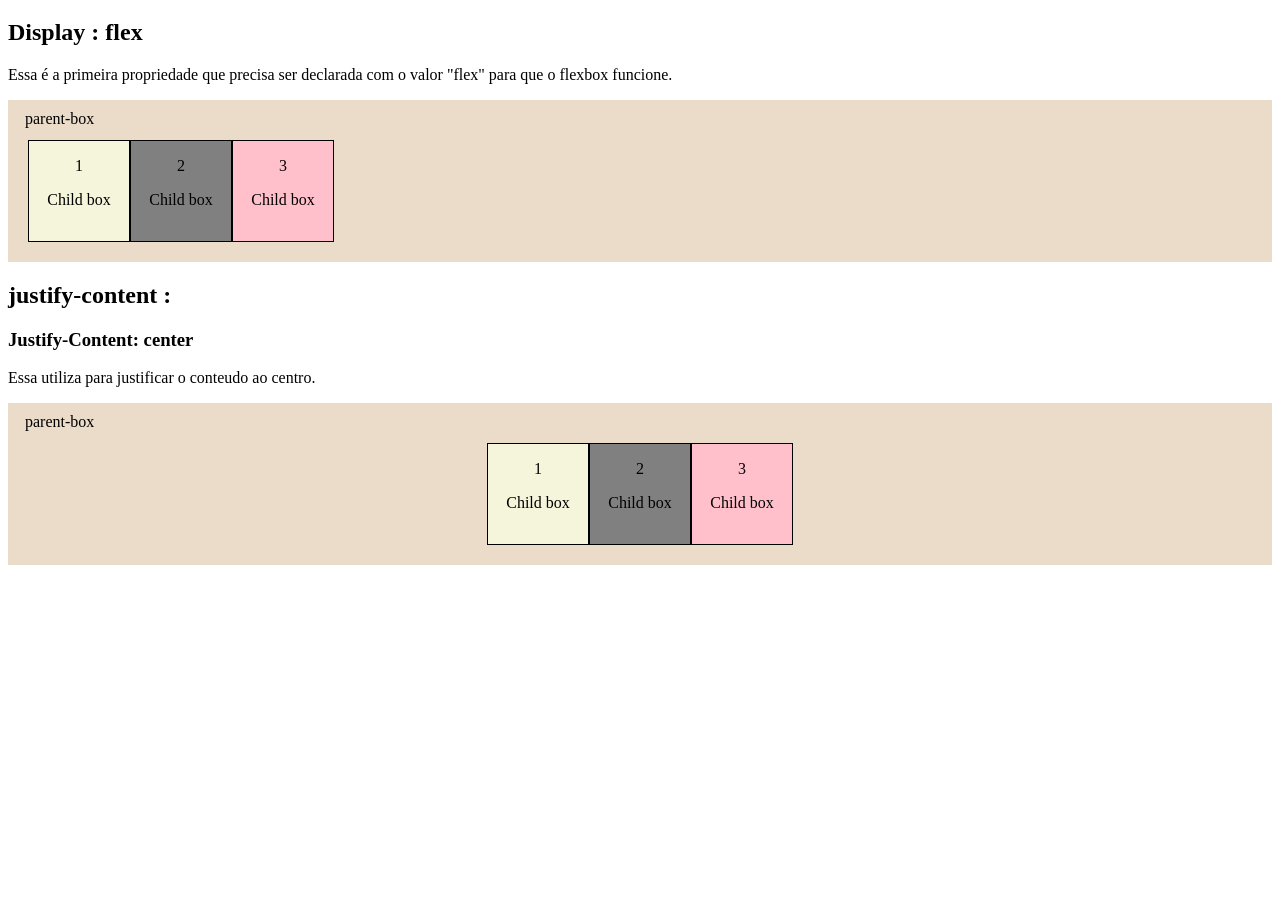
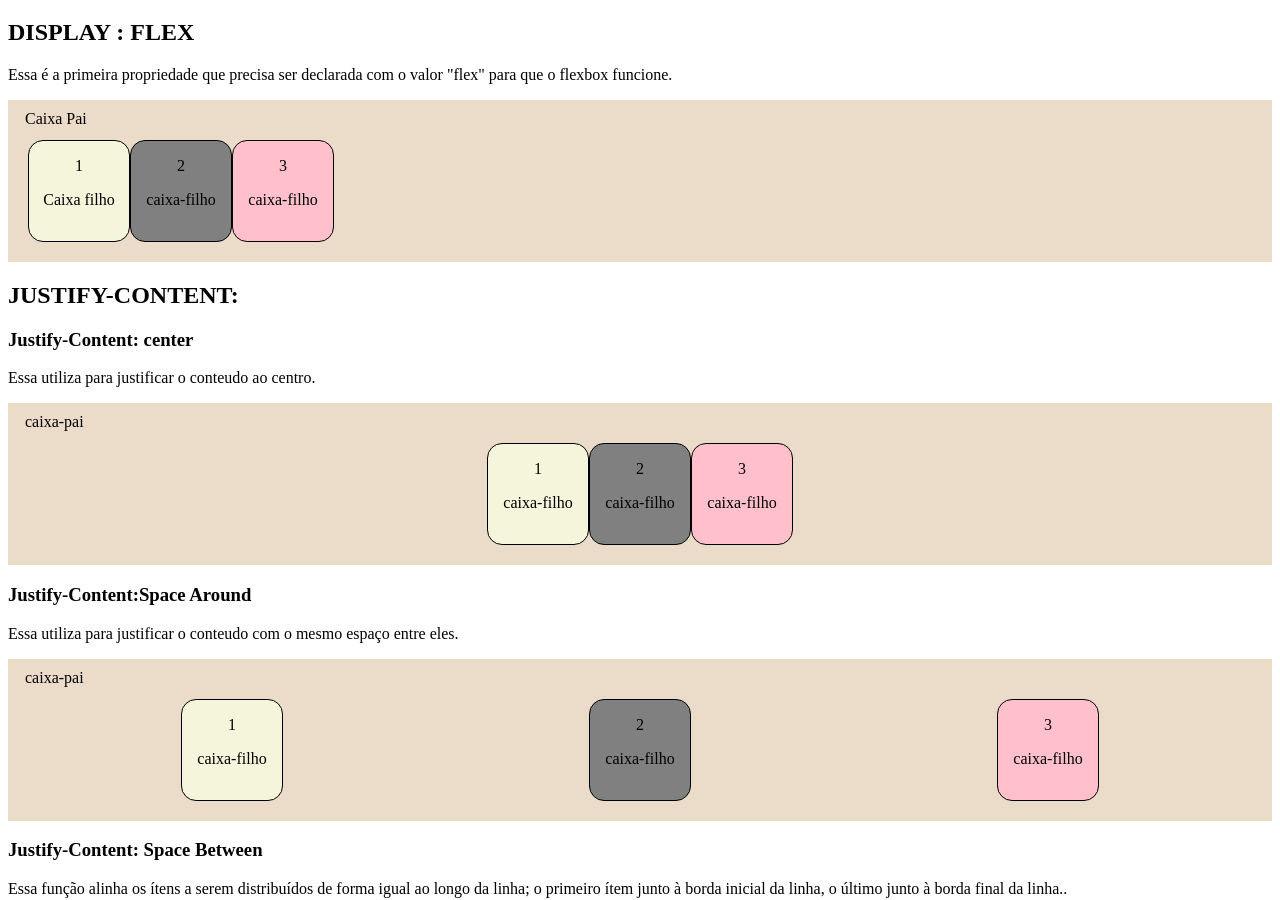
Before and after one commit to giperuzzo/css-flexbox, a plain HTML site: page index.html in a window 1280 px wide. Shown: the part 61-961 px from the top of the page. Before the commit the page ends 800 px from the top, so only its background shows below. Drawn offline with Linux system fonts and the light colour scheme.

Commit message:
funcoes do justify contente

```diff
--- a/index.html
+++ b/index.html
@@ -14,54 +14,121 @@
 
     <section class="property-section" id="display-flex">
 
-        <h2 class="property-title"> Display : flex</h2>
+        <h2 class="property-title"> DISPLAY : FLEX </h2>
         <p class="property-explanation">Essa é a primeira propriedade que precisa ser declarada com o valor "flex" para
             que o flexbox funcione.</p>
-        <div class="parent-box">
-            <p>parent-box</p>
-            <div class="child-box">
+        <div class="caixa-pai">
+            <p>Caixa Pai</p>
+            <div class="caixa-filho">
                 <p>1</p>
-                <p>Child box</p>
+                <p>Caixa filho</p>
             </div>
-            <div class="child-box">
+            <div class="caixa-filho">
                 <p>2</p>
-                <p>Child box</p>
+                <p>caixa-filho</p>
             </div>
-            <div class="child-box">
+            <div class="caixa-filho">
                 <p>3</p>
-                <p>Child box</p>
+                <p>caixa-filho</p>
+            </div>
+        </div>
+    </section>
+
+    <section class="property-section" id="justify-content">
+
+        <h2 class="property-title"> JUSTIFY-CONTENT: </h2>
+
+            <section class="value-section" id="jc-center">
+            <h3 class="value-title">Justify-Content: center</h3>
+            <p class="property-explanation">Essa utiliza para justificar o conteudo ao centro.
+        </p>
+        <div class="caixa-pai">
+            <p>caixa-pai</p>
+            <div class="caixa-filho">
+                <p>1</p>
+                <p>caixa-filho</p>
+            </div>
+            <div class="caixa-filho">
+                <p>2</p>
+                <p>caixa-filho</p>
+            </div>
+            <div class="caixa-filho">
+                <p>3</p>
+                <p>caixa-filho</p>
             </div>
         </div>
 
 
+ </section>
+
+ <section class="value-section" id="jc-space-around">
+    <h3 class="value-title">Justify-Content:Space Around</h3>
+    <p class="property-explanation">Essa utiliza para justificar o conteudo com o mesmo espaço entre eles.
+    </p>
+    <div class="caixa-pai">
+        <p>caixa-pai</p>
+        <div class="caixa-filho">
+            <p>1</p>
+            <p>caixa-filho</p>
+        </div>
+        <div class="caixa-filho">
+            <p>2</p>
+            <p>caixa-filho</p>
+        </div>
+        <div class="caixa-filho">
+            <p>3</p>
+            <p>caixa-filho</p>
+        </div>
+    </div>
 
 
 </section>
 
-    <section class="property-section" id="justify-content">
-
-        <h2 class="property-title"> justify-content : </h2>
-        <h3 class="value-title">Justify-Content: center</h3>
-        <p class="property-explanation">Essa utiliza para justificar o conteudo ao centro.
+<section class="value-section" id="jc-space-between">
+    <h3 class="value-title">Justify-Content: Space Between</h3>
+    <p class="property-explanation">Essa função alinha os ítens a serem distribuídos de forma igual ao longo da linha; o primeiro ítem junto à borda inicial da linha, o último junto à borda final da linha..
     </p>
-        <div class="parent-box">
-            <p>parent-box</p>
-            <div class="child-box">
+    <div class="caixa-pai">
+        <p>caixa-pai</p>
+        <div class="caixa-filho">
             <p>1</p>
-                <p>Child box</p>
+            <p>caixa-filho</p>
         </div>
-            <div class="child-box">
+        <div class="caixa-filho">
             <p>2</p>
-                <p>Child box</p>
+            <p>caixa-filho</p>
         </div>
-            <div class="child-box">
+        <div class="caixa-filho">
             <p>3</p>
-                <p>Child box</p>
+            <p>caixa-filho</p>
         </div>
     </div>
 
 
+</section>
 
+<section class="value-section" id="jc-space-evenly">
+    <h3 class="value-title">Justify-Content: Space Evenly</h3>
+    <p class="property-explanation">Essa função distribuí os itens de forma que o espaçamento entre quaisquer dois itens da linha (incluindo entre os ítens e as bordas) seja igual.
+    </p>
+    <div class="caixa-pai">
+        <p>caixa-filho</p>
+        <div class="caixa-filho">
+            <p>1</p>
+            <p>caixa-filho</p>
+        </div>
+        <div class="caixa-filho">
+            <p>2</p>
+            <p>caixa-filho</p>
+        </div>
+        <div class="caixa-filho">
+            <p>3</p>
+            <p>caixa-filho</p>
+        </div>
+    </div>
+
+
+</section>
 
     </section>
 
--- a/style.css
+++ b/style.css
@@ -1,4 +1,4 @@
-.child-box {
+.caixa-filho {
     /*border-color: black;
     border-style: solid;
     border-width: 1px; */
@@ -6,40 +6,59 @@
     width: 100px; /*largura da caixa*/
     height: 100px; /*altura da caixa*/
     text-align: center; /*centralizar o testo dentro da caixa*/
+    border-radius: 15px; /*Borda arredondada*/
 
 }
 
-.parent-box div:nth-child(2).child-box  {
+.caixa-pai div:nth-child(2).caixa-filho  {
 
     background-color: beige;
     /*colocar cores em cada caixa filho*/
 }
 
-.parent-box div:nth-child(3).child-box {
+.caixa-pai div:nth-child(3).caixa-filho {
 
     background-color: gray;
 }
 
-.parent-box div:nth-child(4).child-box {
+.caixa-pai div:nth-child(4).caixa-filho {
 
     background-color: pink;
 }
 
 
-#display-flex .parent-box {
+#display-flex .caixa-pai {
 
     display: flex;
-    display:flex;
     background-color: rgb(235, 220, 202);
 
+
 }
-#justify-content .parent-box {
+#jc-center .caixa-pai {
+
     justify-content: center;
 }
 
+#jc-space-around .caixa-pai  {
+
+    justify-content: space-around;
+
+}
+
+#jc-space-between .caixa-pai {
+
+    justify-content: space-between;
+
+}
+
+#jc-space-evenly .caixa-pai{
+
+    justify-content: space-evenly;
+
+}
 
 
-.parent-box {
+.caixa-pai {
     display:flex;
     background-color: rgb(235, 220, 202);
    /* margin: 40px ; /* espaçamento da borda pra caixa lateral*/
@@ -48,7 +67,7 @@
     /*shortrand para o padding-top padding-right, padding-b0tton, padding-left */
 }
 
-.parent-box  > p {
+.caixa-pai  > p {
     position:absolute;
     margin-top: -30px;
     left: 25px;
```
Lines whose indentation alone changed are shown as unchanged.
